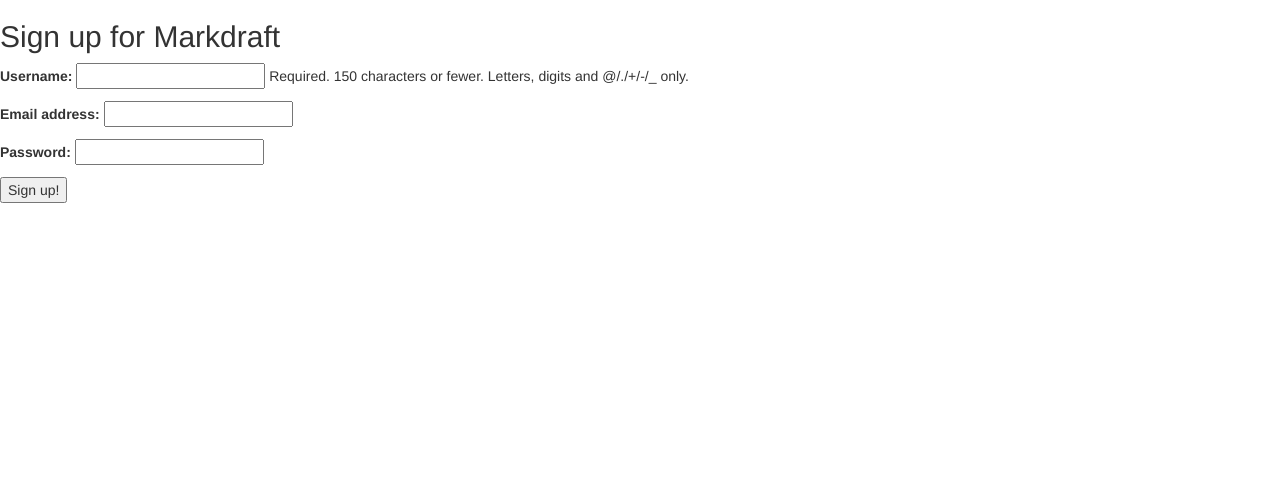
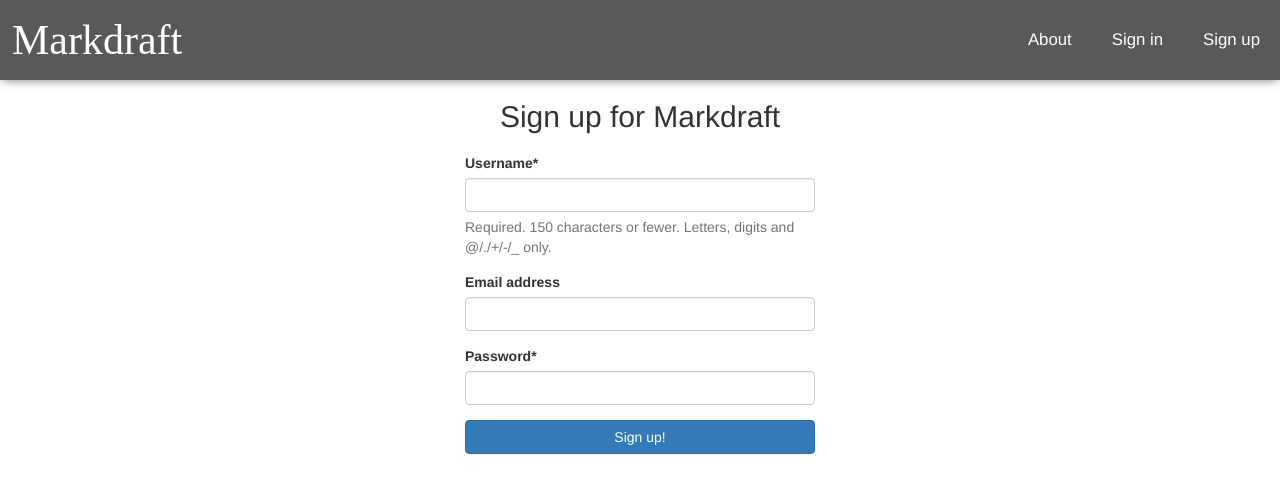
Before and after one commit to patallen/markdraft.com, a Django app: template templates/signup.html in a window 1280 px wide. Shown: the top 493 px of the page. Run offline with Django 3.2, Linux system fonts and the light colour scheme; the template is opened without the code that fills it: values that come from a table or form of the project are taken from there, others are empty; some libraries are stand-ins or nearby versions; some web fonts are replaced.

Commit message:
Use django-crispy-forms for signup form

```diff
--- a/markdraft/settings.py
+++ b/markdraft/settings.py
@@ -27,6 +27,7 @@ DEBUG = True
 
 ALLOWED_HOSTS = []
 
+CRISPY_TEMPLATE_PACK = 'bootstrap3'
 
 # Application definition
 
@@ -40,6 +41,7 @@ INSTALLED_APPS = (
     'django.contrib.staticfiles',
     # Third party apps
     'registration',
+    'crispy_forms',
     # My apps
     'drafts',
 )
--- a/static/css/styles.css
+++ b/static/css/styles.css
@@ -1,5 +1,9 @@
 /* Navbar Styles */
+body {
+	padding-top: 80px;
+}
 .navbar-top {
+	height: 80px;
 	position: fixed;
 	width: 100%;
 	background-color: #595959;
@@ -23,7 +27,7 @@
 .nav {
 	float: right;
 }
-.nav a{
+.navbar-top a{
 	font-size: 1.2em;
 	float: right;
 	margin: 0;
@@ -34,7 +38,7 @@
 	padding: 0 20px;
 	transition: .2s;
 }
-.nav a:hover {
+.navbar-top  a:hover {
 	background-color: black;
 }
 /* Body Styles */
@@ -44,7 +48,6 @@ section.action {
 	padding: 20px 0;
 }
 .top-row {
-	margin-top: 80px;
 	color: white;
 	background-color: #E84C3D;
 }
@@ -76,3 +79,6 @@ svg {
 .box p {
 	margin: 20px;
 }
+h2.header {
+	margin: 20px 0;
+}
--- a/templates/base.html
+++ b/templates/base.html
@@ -9,6 +9,13 @@
 		<title>Markdraft {% block title %}{% endblock %}</title>
 	</head>
 	<body>
+	<nav class="navbar-top navbar-fixed">
+		<div class="navbrand"> Markdraft
+		</div>
+		<a href="#">Sign up</a>
+		<a href="#">Sign in</a>
+		<a href="#">About</a>
+	</nav>
 		{% block content %}
 		{% endblock %}
 	</body>
--- a/templates/signup.html
+++ b/templates/signup.html
@@ -1,9 +1,14 @@
 {% extends 'base.html' %}
+{% load crispy_forms_tags %}
 {% block content %}
-<h2>Sign up for Markdraft</h2>
-<form action='{% url 'signup' %}' method='POST'>
-	{% csrf_token %}
-	{{ form.as_p }}
-	<input type='submit' value='Sign up!'/>
-</form>
+<h2 class="text-center header">Sign up for Markdraft</h2>
+<div class="container">
+	<div class="col-md-offset-4 col-md-4">
+		<form action='{% url 'signup' %}' method='POST'>
+			{% csrf_token %}
+			{{ form | crispy }}
+			<input class="btn btn-block btn-primary" type='submit' value='Sign up!'/>
+		</form>
+	</div>
+</div>
 {% endblock %}
```
Also changed, not shown: templates/index.html (+0 -10 lines).
